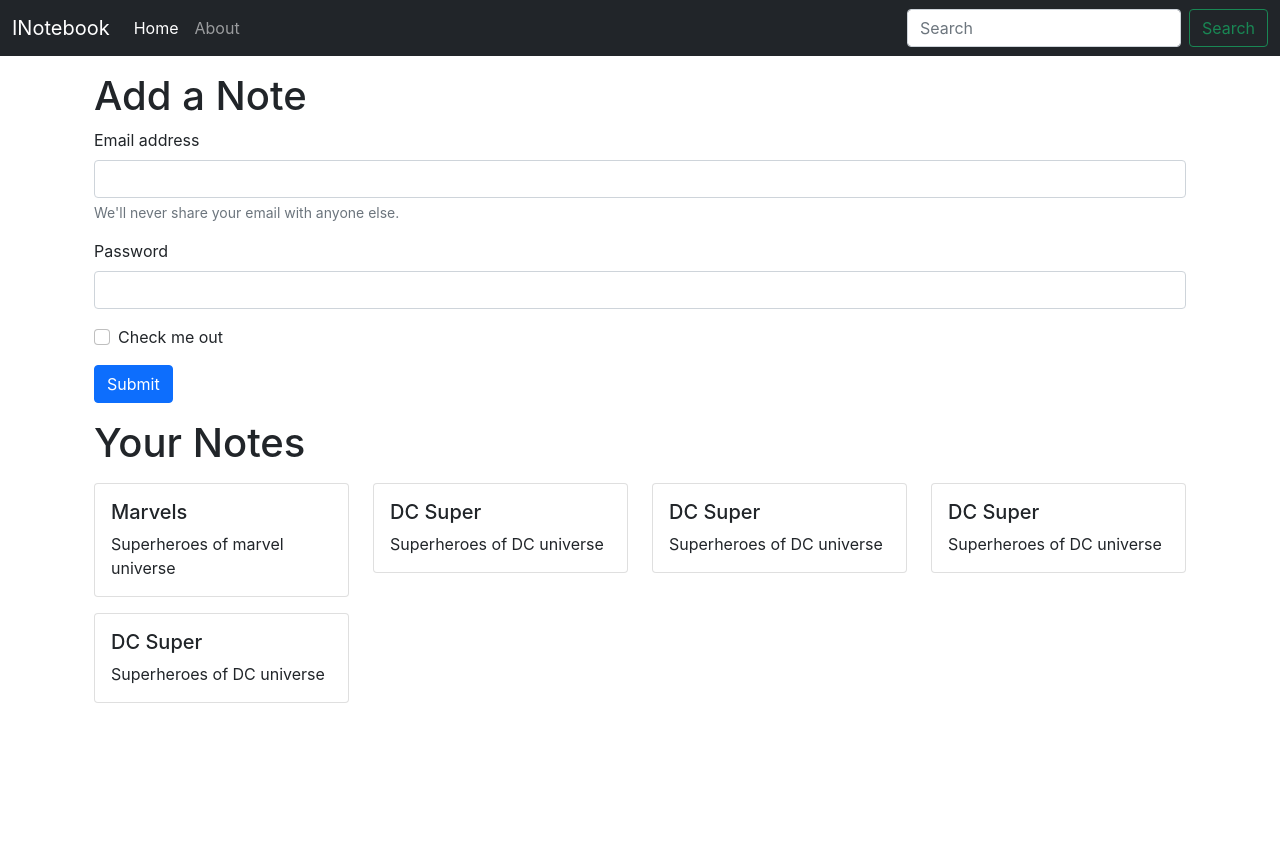
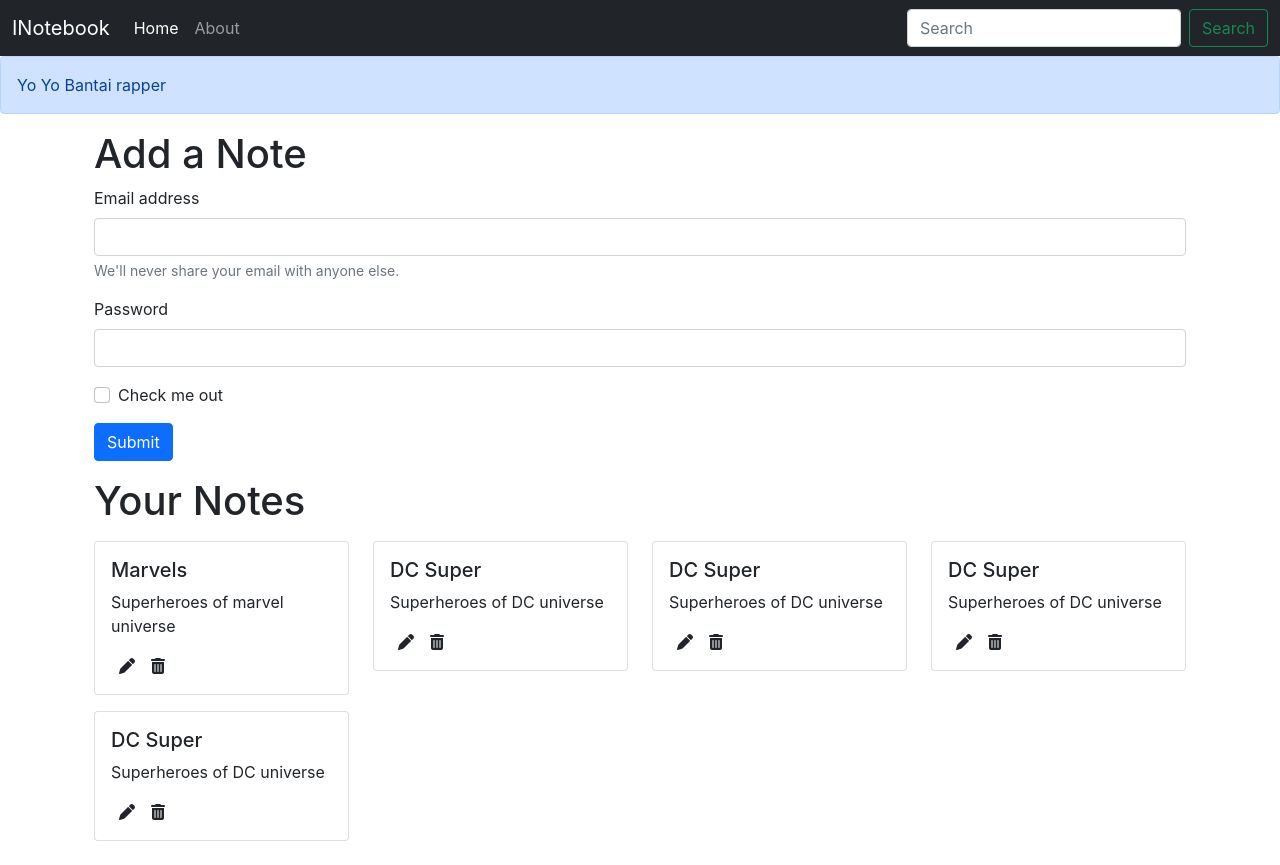
Before and after one commit to imbeshat/iNotebook, a React (Create React App) app: page / in a window 1280 px wide. Before the commit the page ends 800 px from the top, so only its background shows below. Built offline with nearby package versions, Linux system fonts and the light colour scheme.

Commit message:
Adding delete and edit icon

```diff
--- a/public/index.html
+++ b/public/index.html
@@ -26,5 +26,6 @@
 			integrity="sha384-ka7Sk0Gln4gmtz2MlQnikT1wXgYsOg+OMhuP+IlRH9sENBO0LRn5q+8nbTov4+1p"
 			crossorigin="anonymous"
 		></script>
+		<script src="https://kit.fontawesome.com/86f66426dd.js" crossorigin="anonymous"></script>
 	</body>
 </html>
--- a/src/App.js
+++ b/src/App.js
@@ -4,6 +4,7 @@ import Navbar from './components/Navbar';
 import { Home } from './components/Home';
 import { About } from './components/About';
 import NoteState from './context/notes/NoteState';
+import { Alert } from './components/Alert';
 
 function App() {
 	return (
@@ -11,6 +12,7 @@ function App() {
 			<NoteState>
 				<Router>
 					<Navbar />
+					<Alert message='Yo Yo Bantai rapper' />
 					<div className='container'>
 						<Routes>
 							<Route path='/' exact element={<Home />} />
--- a/src/components/Noteitem.js
+++ b/src/components/Noteitem.js
@@ -8,6 +8,8 @@ const Noteitem = (props) => {
 				<div className='card-body'>
 					<h5 className='card-title'>{note.title}</h5>
 					<p className='card-text'>{note.description}</p>
+					<i className='fa-solid fa-pen mx-2'></i>
+					<i className='fa-solid fa-trash-can mx-2'></i>
 				</div>
 			</div>
 		</div>
--- a/src/components/Notes.js
+++ b/src/components/Notes.js
@@ -9,7 +9,7 @@ const Notes = () => {
 		<div className='row my-3'>
 			<h1>Your Notes</h1>
 			{notes.map((note) => {
-				return <Noteitem note={note} />;
+				return <Noteitem key={note._id} note={note} />;
 			})}
 		</div>
 	);
--- a/src/context/notes/NoteState.js
+++ b/src/context/notes/NoteState.js
@@ -4,7 +4,7 @@ import NoteContext from './noteContext';
 const NoteState = (props) => {
 	const notesInitial = [
 		{
-			_id: '62a9772a76539aa43d8dabc0',
+			_id: '62a9772a76539aa43de8dabc0',
 			user: '62a84bdc8097b4c47d521962',
 			title: 'Marvels',
 			description: 'Superheroes of marvel universe',
@@ -13,7 +13,7 @@ const NoteState = (props) => {
 			__v: 0,
 		},
 		{
-			_id: '62aa0dcf331195387210018d',
+			_id: '62aa0dcf33119w5387210018d',
 			user: '62a84bdc8097b4c47d521962',
 			title: 'DC Super',
 			description: 'Superheroes of DC universe',
@@ -22,7 +22,7 @@ const NoteState = (props) => {
 			__v: 0,
 		},
 		{
-			_id: '62aa0dcf331195387210018d',
+			_id: '62aa0dcf3311s95387210018d',
 			user: '62a84bdc8097b4c47d521962',
 			title: 'DC Super',
 			description: 'Superheroes of DC universe',
@@ -31,7 +31,7 @@ const NoteState = (props) => {
 			__v: 0,
 		},
 		{
-			_id: '62aa0dcf331195387210018d',
+			_id: '62aa0dcf3311953f87210018d',
 			user: '62a84bdc8097b4c47d521962',
 			title: 'DC Super',
 			description: 'Superheroes of DC universe',
@@ -40,7 +40,7 @@ const NoteState = (props) => {
 			__v: 0,
 		},
 		{
-			_id: '62aa0dcf331195387210018d',
+			_id: '62aa0dcf3311953c87210018d',
 			user: '62a84bdc8097b4c47d521962',
 			title: 'DC Super',
 			description: 'Superheroes of DC universe',
--- a/src/index.css
+++ b/src/index.css
@@ -1,13 +1,15 @@
 body {
-  margin: 0;
-  font-family: -apple-system, BlinkMacSystemFont, 'Segoe UI', 'Roboto', 'Oxygen',
-    'Ubuntu', 'Cantarell', 'Fira Sans', 'Droid Sans', 'Helvetica Neue',
-    sans-serif;
-  -webkit-font-smoothing: antialiased;
-  -moz-osx-font-smoothing: grayscale;
+	margin: 0;
+	font-family: -apple-system, BlinkMacSystemFont, 'Segoe UI', 'Roboto', 'Oxygen', 'Ubuntu', 'Cantarell', 'Fira Sans',
+		'Droid Sans', 'Helvetica Neue', sans-serif;
+	-webkit-font-smoothing: antialiased;
+	-moz-osx-font-smoothing: grayscale;
 }
 
 code {
-  font-family: source-code-pro, Menlo, Monaco, Consolas, 'Courier New',
-    monospace;
+	font-family: source-code-pro, Menlo, Monaco, Consolas, 'Courier New', monospace;
 }
+
+i {
+	cursor: pointer;
+}
```
